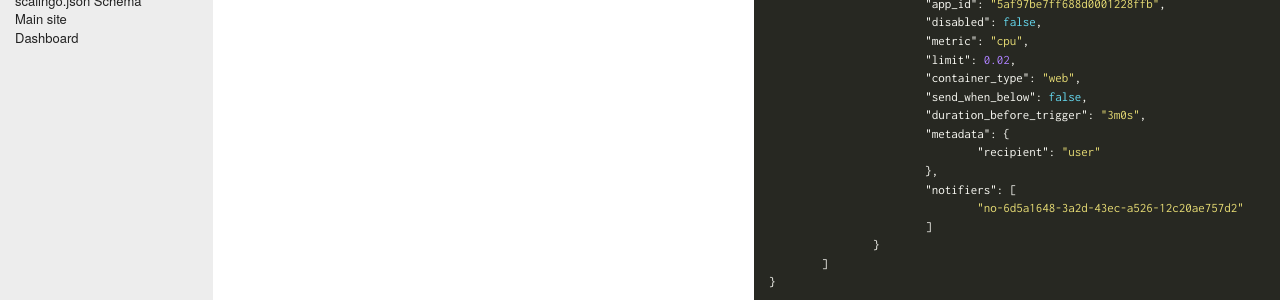
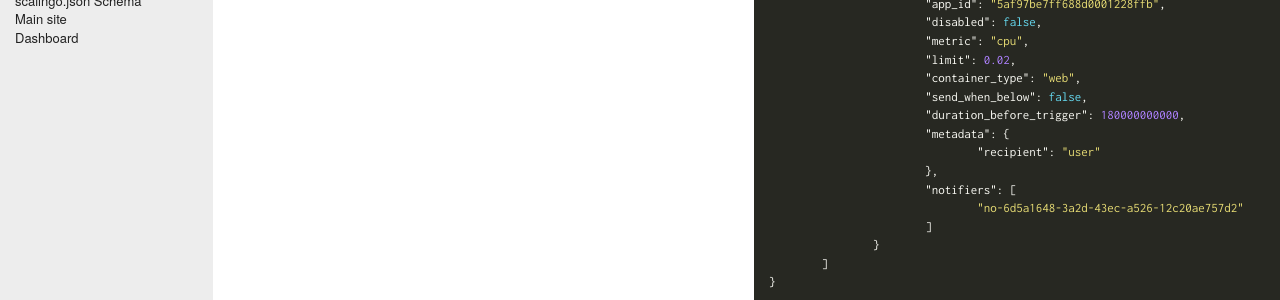
Before and after one commit to jdauphant/developers-documentation, a Jekyll site: the page built from _scalingo_api/alerts.md, in a window 1280 px wide and 1400 px high. Shown: the part 1021-1321 px from the top of the window. Built offline with Jekyll 4.4.1, drawn with Linux system fonts in a browser that asks for light colours; nearby versions of some CDN libraries; comment, search, counter and statistics services are not loaded.

Commit message:
[alerts] duration_before_trigger is an int

```diff
--- a/_scalingo_api/alerts.md
+++ b/_scalingo_api/alerts.md
@@ -44,7 +44,7 @@ Example object:
   "metric": "p95_response_time",
   "limit": 60,
   "send_when_below": false,
-  "duration_before_trigger": "3m0s",
+  "duration_before_trigger": 180000000000,
   "remind_every": "5m30s",
   "metadata": {
     "recipient": "user"
@@ -85,7 +85,7 @@ Returns 200 OK
 			"limit": 0.02,
 			"container_type": "web",
 			"send_when_below": false,
-			"duration_before_trigger": "3m0s",
+			"duration_before_trigger": 180000000000,
 			"metadata": {
 				"recipient": "user"
 			},
```
